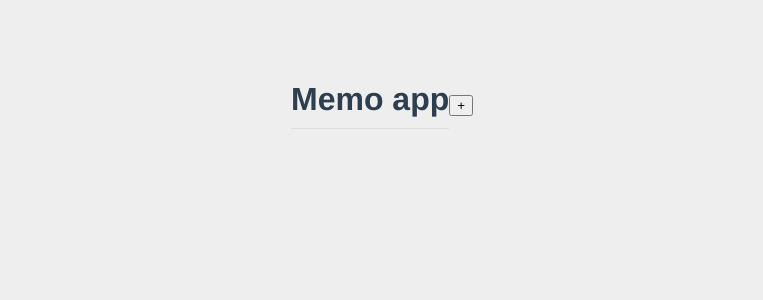
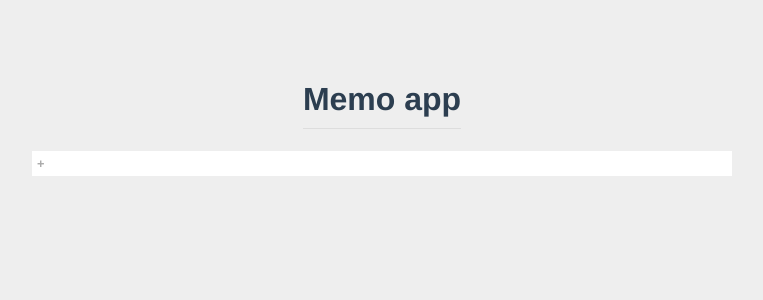
Before and after one commit to Nabegon/memo_app_with_vue-cli, a Vue app: page / in a window 1280 px wide. Shown: the top 300 px of the page, without its empty margins (258-1021 px from the left). Built offline with nearby package versions, Linux system fonts and the light colour scheme.

Commit message:
modify: css

```diff
--- a/src/components/MemoForm.vue
+++ b/src/components/MemoForm.vue
@@ -1,24 +1,25 @@
 <template>
- <div v-for="(memo, index) in memos" :key="memo.id">
-    <!-- <label @dblclick="editMemo(index)">{{ memo.memo[0] }}</label> -->
+<div class="container">
+  <div v-for="(memo, index) in memos" :key="memo.id" class="memoList">
     <label @dblclick="editMemo(index)">{{ memo[0] }}</label>
- </div>
- <button @click="createNewMemo">+</button>
- <div v-if="creatMemoStatus">
+  </div>
+  <label @click="createNewMemo" class="createButton">+</label>
+  <div v-if="creatMemoStatus" class="memoForm">
     <form @submit.prevent="addMemo">
       <label>Create a memo</label>
       <textarea name="memo"  rows="10" required v-model="newMemo"></textarea>
       <button>add</button>
     </form>
- </div>
- <div v-if="editMemoStatus">
+  </div>
+  <div v-if="editMemoStatus">
     <form>
       <label>Edit or delete a Memo</label>
       <textarea name="memo" rows="10" required v-model="editedMemo"></textarea>
       <button @click="submitEditedMemo">edit</button>
       <button @click="deleteMemo">delete</button>
     </form>
- </div>
+  </div>
+</div>
 </template>
 
 <script>
@@ -83,21 +84,22 @@ export default {
 <style>
 form {
     max-width: 420px;
-    margin: 30px auto;
+    margin: 0px 100px 0px;
     background: white;
-    text-align: left;
     padding: 40px;
     border-radius: 10px;
   }
   label {
     color: #aaa;
     display: inline-block;
-    margin: 25px 0 15px;
-    font-size: 0.6em;
+    margin: 0px 0 5px;
+    padding: 5px;
+    font-size: 0.8em;
     text-transform: uppercase;
     letter-spacing: 1px;
     font-weight: bold;
   }
+
   textarea {
     height: 100%;
     display: block;
@@ -108,4 +110,22 @@ form {
     border-bottom: 1px solid #ddd;
     color: #555;
   }
+  .container {
+    width: 700px;
+    margin: auto;
+    background: white;
+  }
+  .memoList {
+    display: block;
+    text-align: left;
+  }
+  .createButton {
+    display: block;
+    text-align: left;
+  }
+  .memoForm {
+    display: block;
+    text-align: right;
+  }
+
 </style>
```
